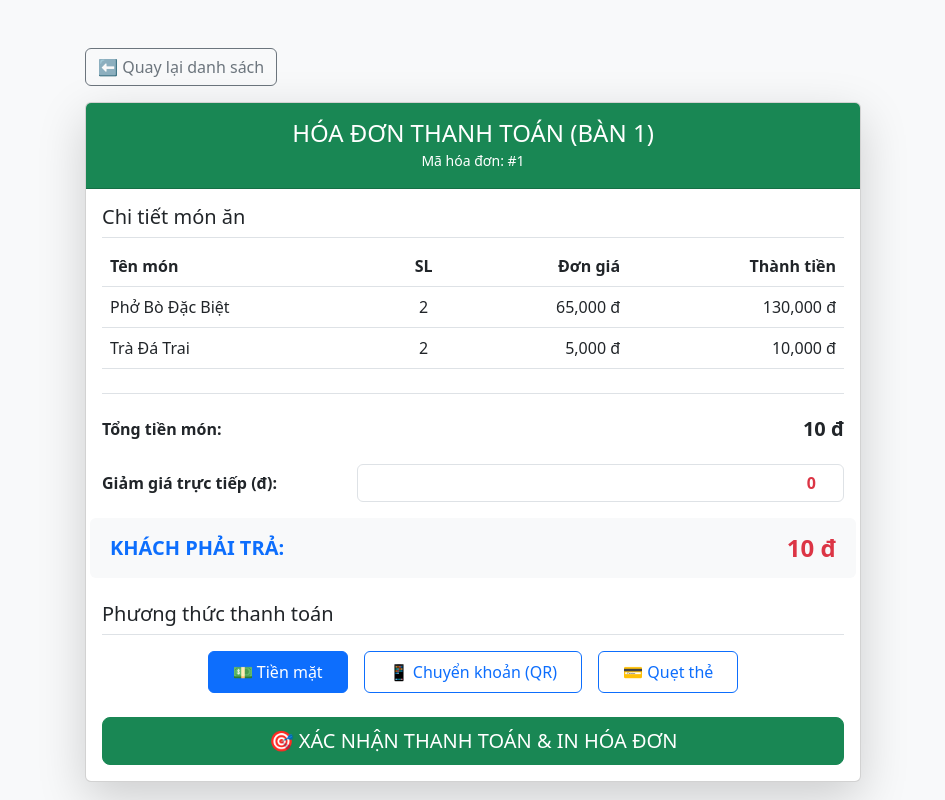
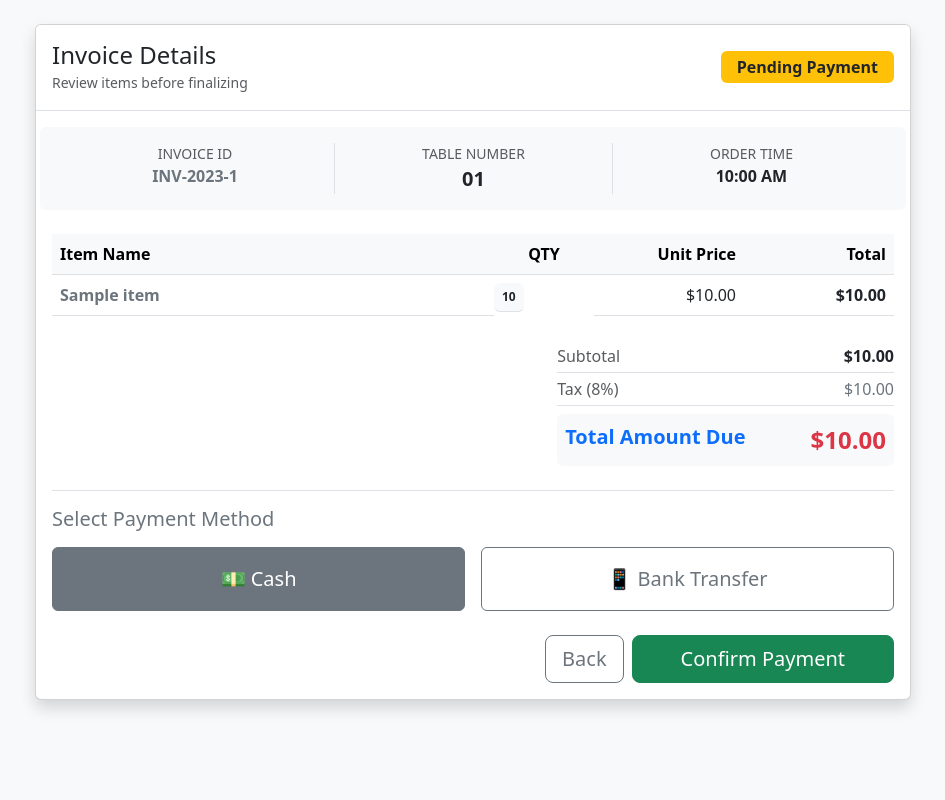
Before and after one commit to hgnhung/Restaurant-Order-Management-System, a Flask app: template templates/cashier/payment.html in a window 1280 px wide. Shown: the whole page, without its empty margins (167-1112 px from the left). Run offline with Flask 3, Linux system fonts and the light colour scheme; the template is opened without the code that fills it: most values are stand-ins (such as "Sample title", 1, 10 or a date in 2020); parts of the project's set-up code (start-up, migrations or seed data) failed here and were passed over.

Commit message:
Refactor payment.html for English localization and updates

```diff
--- a/templates/cashier/payment.html
+++ b/templates/cashier/payment.html
@@ -1,84 +1,103 @@
 <!DOCTYPE html>
-<html lang="vi">
+<html lang="en">
 <head>
     <meta charset="UTF-8">
-    <meta name="viewport" content="width=device-width, initial-scale=1.0">
-    <title>Chi Tiết Thanh Toán Bàn {{ invoice.table_number }}</title>
+    <title>Invoice Details</title>
     <link href="https://cdn.jsdelivr.net/npm/bootstrap@5.3.0/dist/css/bootstrap.min.css" rel="stylesheet">
 </head>
 <body class="bg-light">
-    <div class="container mt-5" style="max-width: 800px;">
-        <a href="{{ url_for('cashier.dashboard') }}" class="btn btn-outline-secondary mb-3">⬅️ Quay lại danh sách</a>
-
-        <div class="card shadow-lg">
-            <div class="card-header bg-success text-white text-center py-3">
-                <h4 class="mb-0">HÓA ĐƠN THANH TOÁN (BÀN {{ invoice.table_number }})</h4>
-                <small>Mã hóa đơn: #{{ invoice.id }}</small>
+    <div class="container mt-4" style="max-width: 900px;">
+        <div class="card shadow">
+            <div class="card-header bg-white border-bottom py-3 d-flex justify-content-between align-items-center">
+                <div>
+                    <h4 class="mb-0 text-dark">Invoice Details</h4>
+                    <small class="text-muted">Review items before finalizing</small>
+                </div>
+                <span class="badge bg-warning text-dark px-3 py-2 fs-6">Pending Payment</span>
             </div>
 
             <div class="card-body">
-                <h5 class="border-bottom pb-2">Chi tiết món ăn</h5>
-                <table class="table">
-                    <thead>
+                <div class="row bg-light p-3 rounded mb-4 text-center">
+                    <div class="col-4">
+                        <small class="text-muted d-block text-uppercase font-weight-bold">Invoice ID</small>
+                        <strong class="text-secondary">INV-2023-{{ invoice.order_id }}</strong>
+                    </div>
+                    <div class="col-4 border-start">
+                        <small class="text-muted d-block text-uppercase font-weight-bold">Table Number</small>
+                        <strong class="fs-5 text-dark">{{ "0{:d}".format(invoice.table_number) if invoice.table_number < 10 else invoice.table_number }}</strong>
+                    </div>
+                    <div class="col-4 border-start">
+                        <small class="text-muted d-block text-uppercase font-weight-bold">Order Time</small>
+                        <strong>{{ invoice.order_time.strftime('%I:%M %p') if invoice.order_time else '12:30 PM' }}</strong>
+                    </div>
+                </div>
+
+                <table class="table align-middle">
+                    <thead class="table-light">
                         <tr>
-                            <th>Tên món</th>
-                            <th class="text-center">SL</th>
-                            <th class="text-end">Đơn giá</th>
-                            <th class="text-end">Thành tiền</th>
+                            <th>Item Name</th>
+                            <th class="text-center" style="width: 100px;">QTY</th>
+                            <th class="text-end" style="width: 150px;">Unit Price</th>
+                            <th class="text-end" style="width: 150px;">Total</th>
                         </tr>
                     </thead>
                     <tbody>
+                        {% for item in invoice.items %}
                         <tr>
-                            <td>Phở Bò Đặc Biệt</td>
-                            <td class="text-center">2</td>
-                            <td class="text-end">65,000 đ</td>
-                            <td class="text-end">130,000 đ</td>
+                            <td class="fw-bold text-secondary">{{ item.name }}</td>
+                            <td class="text-center badge bg-light text-dark mt-2 d-inline-block">{{ item.quantity }}</td>
+                            <td class="text-end">${{ "{:,.2f}".format(item.unit_price) }}</td>
+                            <td class="text-end fw-bold">${{ "{:,.2f}".format(item.total) }}</td>
                         </tr>
-                        <tr>
-                            <td>Trà Đá Trai</td>
-                            <td class="text-center">2</td>
-                            <td class="text-end">5,000 đ</td>
-                            <td class="text-end">10,000 đ</td>
-                        </tr>
+                        {% endfor %}
                     </tbody>
                 </table>
 
-                <form method="POST" class="mt-4 border-top pt-3">
-                    <div class="row mb-3 align-items-center">
-                        <label class="col-sm-4 col-form-label fw-bold">Tổng tiền món:</label>
-                        <div class="col-sm-8 text-end fs-5 text-dark fw-bold">
-                            {{ "{:,.0f}".format(invoice.subtotal) }} đ
+                <div class="row justify-content-end mt-4">
+                    <div class="col-md-5">
+                        <div class="d-flex justify-content-between py-1 border-bottom">
+                            <span class="text-muted">Subtotal</span>
+                            <span class="fw-bold">${{ "{:,.2f}".format(invoice.subtotal) }}</span>
+                        </div>
+                        <div class="d-flex justify-content-between py-1 border-bottom">
+                            <span class="text-muted">Tax (8%)</span>
+                            <span class="text-secondary">${{ "{:,.2f}".format(invoice.tax_amount) }}</span>
+                        </div>
+                        <div class="d-flex justify-content-between py-2 bg-light px-2 rounded mt-2">
+                            <span class="fs-5 fw-bold text-primary">Total Amount Due</span>
+                            <span class="fs-4 fw-bold text-danger">${{ "{:,.2f}".format(invoice.grand_total) }}</span>
+                        </div>
+                    </div>
+                </div>
+
+                <form method="POST" class="mt-4 pt-3 border-top">
+                    <h5 class="mb-3 text-secondary">Select Payment Method</h5>
+                    <div class="row g-3 mb-4">
+                        <div class="col-md-6">
+                            <input type="radio" class="btn-check" name="payment_method" id="cash_method" value="Cash" checked onclick="toggleQR(false)">
+                            <label class="btn btn-outline-secondary w-100 py-3 fs-5" for="cash_method">
+                                💵 Cash
+                            </label>
+                        </div>
+                        <div class="col-md-6">
+                            <input type="radio" class="btn-check" name="payment_method" id="bank_method" value="Bank Transfer" onclick="toggleQR(true)">
+                            <label class="btn btn-outline-secondary w-100 py-3 fs-5" for="bank_method">
+                                📱 Bank Transfer
+                            </label>
                         </div>
                     </div>
 
-                    <div class="row mb-3 align-items-center">
-                        <label for="discount" class="col-sm-4 col-form-label fw-bold">Giảm giá trực tiếp (đ):</label>
-                        <div class="col-sm-8">
-                            <input type="number" class="form-control text-end text-danger fw-bold" id="discount" name="discount" value="0" min="0" oninput="updateTotal()">
+                    <div id="qr_section" class="text-center p-3 mb-4 border rounded bg-white" style="display: none;">
+                        <p class="text-muted mb-2">Scan this dynamic QR code to initiate a secure transaction</p>
+                        <div class="d-inline-block p-2 bg-light border rounded">
+                            <img src="https://api.qrserver.com/v1/create-qr-code/?size=180x180&data=UTH_Restaurant_INV-2023-{{ invoice.order_id }}_Amt_{{ invoice.grand_total }}" alt="Dynamic QR" width="180">
                         </div>
+                        <small class="d-block text-danger mt-2 fw-bold">Exact Payable: ${{ "{:,.2f}".format(invoice.grand_total) }}</small>
                     </div>
 
-                    <div class="row mb-4 align-items-center bg-light p-2 rounded">
-                        <label class="col-sm-4 col-form-label fw-bold text-primary fs-5">KHÁCH PHẢI TRẢ:</label>
-                        <div class="col-sm-8 text-end fs-4 text-danger fw-bold" id="final_total">
-                            {{ "{:,.0f}".format(invoice.subtotal) }} đ
-                        </div>
-                    </div>
-
-                    <h5 class="border-bottom pb-2 mb-3">Phương thức thanh toán</h5>
-                    <div class="d-flex gap-3 justify-content-center mb-4">
-                        <input type="radio" class="btn-check" name="payment_method" id="cash" value="Cash" checked>
-                        <label class="btn btn-outline-primary px-4 py-2" for="cash">💵 Tiền mặt</label>
-
-                        <input type="radio" class="btn-check" name="payment_method" id="banking" value="Banking">
-                        <label class="btn btn-outline-primary px-4 py-2" for="banking">📱 Chuyển khoản (QR)</label>
-
-                        <input type="radio" class="btn-check" name="payment_method" id="card" value="Card">
-                        <label class="btn btn-outline-primary px-4 py-2" for="card">💳 Quẹt thẻ</label>
-                    </div>
-
-                    <div class="d-grid">
-                        <button type="submit" class="btn btn-success btn-lg">🎯 XÁC NHẬN THANH TOÁN & IN HÓA ĐƠN</button>
+                    <div class="d-flex gap-2 justify-content-end">
+                        <a href="{{ url_for('cashier.dashboard') }}" class="btn btn-outline-secondary btn-lg">Back</a>
+                        <button type="submit" class="btn btn-success btn-lg px-5">Confirm Payment</button>
                     </div>
                 </form>
             </div>
@@ -86,12 +105,8 @@
     </div>
 
     <script>
-        const subtotal = {{ invoice.subtotal }};
-        function updateTotal() {
-            const discountInput = document.getElementById('discount').value;
-            const discount = discountInput ? parseFloat(discountInput) : 0;
-            const final = Math.max(0, subtotal - discount);
-            document.getElementById('final_total').innerText = final.toLocaleString('vi-VN') + ' đ';
+        function toggleQR(show) {
+            document.getElementById('qr_section').style.display = show ? 'block' : 'none';
         }
     </script>
 </body>
```
